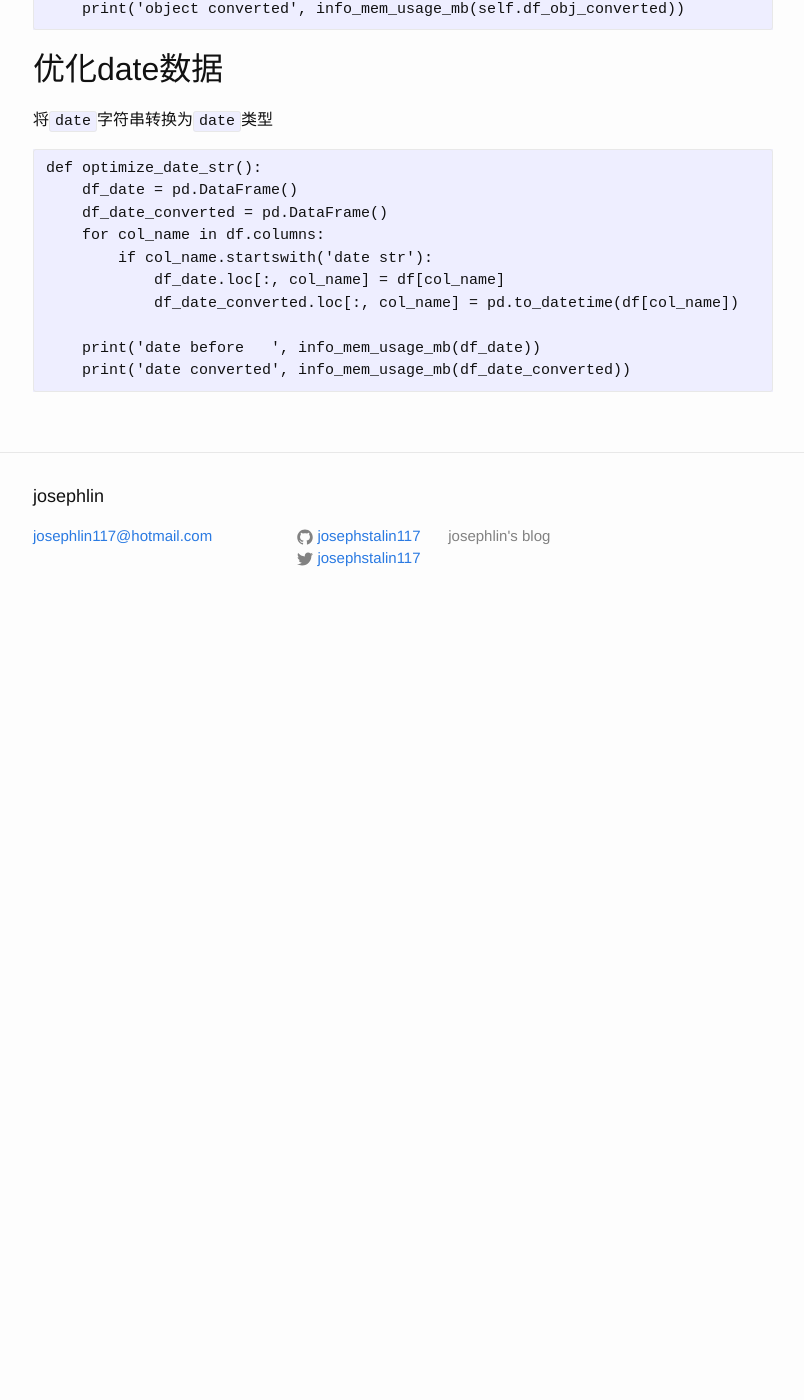
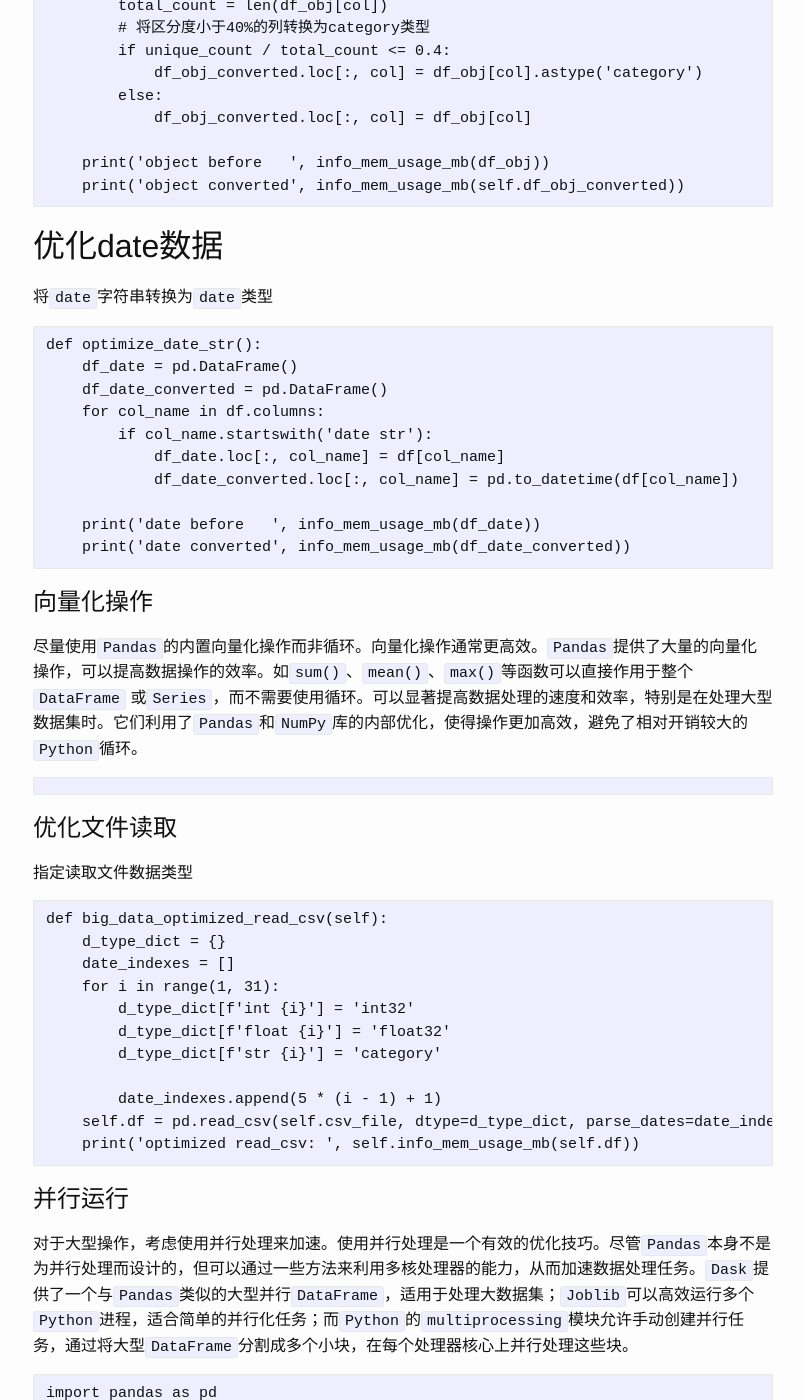
Before and after one commit to josephstalin117/josephstalin117.github.io, a Jekyll site: the page built from _posts/2024-10-9-python-performance-optimization.markdown, in a window 1280 px wide and 1400 px high, scrolled down 2507 px. Shown: the whole window, without its empty margins (237-1041 px from the left). Built offline with Jekyll 4.4.1, drawn with Linux system fonts in a browser that asks for light colours; before the commit the page ends 3137 px from its top, so only the background shows below that; some of the changed text lies outside the part shown.

Commit message:
update python perform optimization

````diff
--- a/_posts/2024-10-9-python-performance-optimization.markdown
+++ b/_posts/2024-10-9-python-performance-optimization.markdown
@@ -70,6 +70,8 @@
 
 ## 优化int&float数据类型
 
+优化数据类型可以减少内存使用。对于数值数据，可以选择使用内存占用更小的数值类型，如int8或float32，而非默认的int64或float64。同样，对于值重复率高的字符串列，将其转换为category类型可以显著降低内存使用。日期和时间数据最好使用专门的datetime类型。
+
 对于`int`和`float`类型的数据，Pandas加载到内存中的数据，默认是int64和float64。一般场景下的数据，用int32和float32就足够了，用numpy.iinfo和numpy.finfo可以打印对应类型的取值范围
 ```
 def optimize_int_and_float():
@@ -83,6 +85,10 @@
 
     print('float before   ', info_mem_usage_mb(df_float))
     print('float converted', info_mem_usage_mb(df_float_converted))
+
+
+df['A'] = df['A'].astype('int8')  # 更小的整数类型
+df['B'] = df['B'].astype('category')  # 分类类型
 ```
 
 ## 优化object类型
@@ -124,3 +130,52 @@
     print('date before   ', info_mem_usage_mb(df_date))
     print('date converted', info_mem_usage_mb(df_date_converted))
 ```
+
+# 向量化操作
+尽量使用`Pandas`的内置向量化操作而非循环。向量化操作通常更高效。`Pandas`提供了大量的向量化操作，可以提高数据操作的效率。如`sum()`、`mean()`、`max()`等函数可以直接作用于整个`DataFrame` 或`Series`，而不需要使用循环。可以显著提高数据处理的速度和效率，特别是在处理大型数据集时。它们利用了`Pandas`和`NumPy`库的内部优化，使得操作更加高效，避免了相对开销较大的`Python`循环。
+```
+```
+
+# 优化文件读取
+
+指定读取文件数据类型
+```
+def big_data_optimized_read_csv(self):
+    d_type_dict = {}
+    date_indexes = []
+    for i in range(1, 31):
+        d_type_dict[f'int {i}'] = 'int32'
+        d_type_dict[f'float {i}'] = 'float32'
+        d_type_dict[f'str {i}'] = 'category'
+
+        date_indexes.append(5 * (i - 1) + 1)
+    self.df = pd.read_csv(self.csv_file, dtype=d_type_dict, parse_dates=date_indexes)
+    print('optimized read_csv: ', self.info_mem_usage_mb(self.df))
+```
+
+# 并行运行
+
+对于大型操作，考虑使用并行处理来加速。使用并行处理是一个有效的优化技巧。尽管`Pandas`本身不是为并行处理而设计的，但可以通过一些方法来利用多核处理器的能力，从而加速数据处理任务。`Dask`提供了一个与`Pandas`类似的大型并行`DataFrame`，适用于处理大数据集；`Joblib`可以高效运行多个`Python`进程，适合简单的并行化任务；而`Python`的`multiprocessing`模块允许手动创建并行任务，通过将大型`DataFrame`分割成多个小块，在每个处理器核心上并行处理这些块。
+```
+import pandas as pd
+import numpy as np
+from multiprocessing import Pool
+
+# 示例函数，对数据进行某种复杂计算
+def my_complex_function(data_chunk):
+    return data_chunk.apply(np.sin)
+
+# 创建一个大型 DataFrame
+df = pd.DataFrame(np.random.rand(1000000, 4), columns=['A', 'B', 'C', 'D'])
+
+# 将 DataFrame 分割成多个小块
+data_chunks = np.array_split(df, 4)
+
+# 创建一个进程池并并行处理每个数据块
+with Pool(4) as pool:
+    results = pool.map(my_complex_function, data_chunks)
+
+# 合并结果
+final_result = pd.concat(results)
+print(final_result)
+```
````
